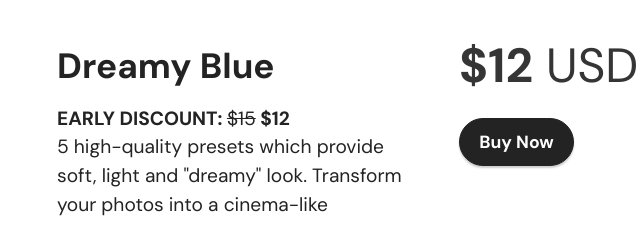
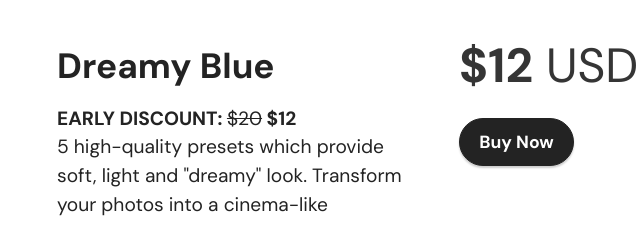
Before and after one commit to jamesdesigns178/tristin_baldwin_site, a plain HTML site: page dreamy_blue.html in a window 1280 px wide. Shown: the part 151-376 px from the top of the page, 423-1063 px from the left. Drawn offline with Linux system fonts and the light colour scheme; files whose address does not match are found by name.

Commit message:
Update dreamy_blue.html

```diff
--- a/dreamy_blue.html
+++ b/dreamy_blue.html
@@ -77,7 +77,7 @@
                                 <div class="col-md">
                                     <h6 class="card-title mbr-fonts-style display-5">
                                         <a href="dreamy_blue.html" class="text-black"><strong>Dreamy Blue</strong></a></h6>
-                                    <p class="mbr-text mbr-fonts-style display-7"><strong>EARLY DISCOUNT: </strong><strike>$15</strike><strong> $12</strong><br>5 high-quality presets which provide soft, light and "dreamy" look. Transform your photos into a cinema-like masterpiece in a single click.<br>
+                                    <p class="mbr-text mbr-fonts-style display-7"><strong>EARLY DISCOUNT: </strong><strike>$20</strike><strong> $12</strong><br>5 high-quality presets which provide soft, light and "dreamy" look. Transform your photos into a cinema-like masterpiece in a single click.<br>
 <br><a href="dreamy_blue.html" class="text-black">F</a>ile Type - .xmp&nbsp;</p>
                                 </div>
                                 <div class="col-md-auto">
```
